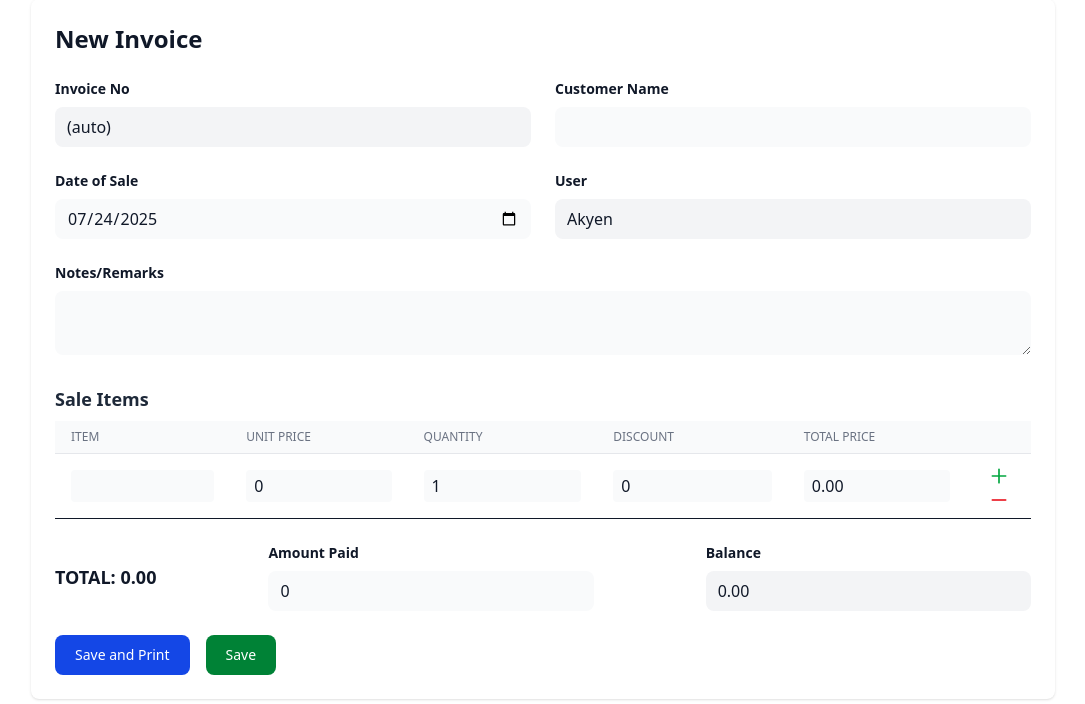
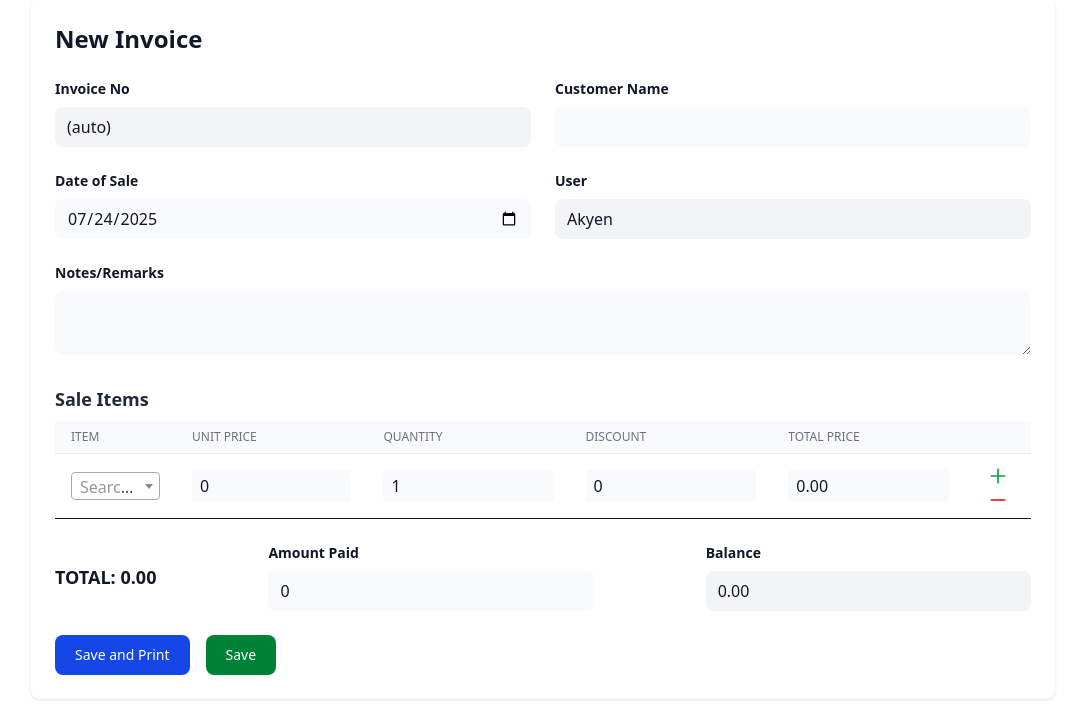
Before and after one commit to akyensamuel/Sales-App-muti-tenant-system, a Django app: page /sales/sales_entry/ in a window 1280 px wide. Shown: the part 129-833 px from the top of the page, without its empty margins (97-1182 px from the left). Run offline with Django 5.2, Linux system fonts and the light colour scheme; a user stored in the database is signed in; data comes from the database, SQL or seed files in the repository; style sheets or scripts are compiled from the project's sources; some libraries are stand-ins or nearby versions.

Commit message:
for local use only

```diff
--- a/sales_app/forms.py
+++ b/sales_app/forms.py
@@ -1,3 +1,4 @@
+# sales_app/forms.py
 from django import forms
 from .models import Invoice, Sale, Product
 
@@ -12,7 +13,6 @@ class ProductForm(forms.ModelForm):
         }
 
 
-
 class InvoiceForm(forms.ModelForm):
     class Meta:
         model = Invoice
@@ -25,14 +25,60 @@ class InvoiceForm(forms.ModelForm):
             'amount_paid': forms.NumberInput(attrs={'class': 'form-control', 'step': '0.01'}),
         }
 
+
 class SaleForm(forms.ModelForm):
+    # --- Override the 'item' field here ---
+    # Define it as a ModelChoiceField directly in the form class, not in Meta.widgets
+    item = forms.ModelChoiceField(
+        queryset=Product.objects.all().order_by('name'),
+        empty_label="enter item...",
+        required=False,
+        # You can optionally specify the widget and its attributes here if needed,
+        # although widget_tweaks in the template usually handles styling.
+        # widget=forms.Select(attrs={'class': 'form-control'})
+    )
+    # --- End of field override ---
+
     class Meta:
         model = Sale
         fields = ['item', 'unit_price', 'quantity', 'discount', 'total_price']
+        # --- Remove 'item' from widgets dictionary ---
         widgets = {
-            'item': forms.TextInput(attrs={'class': 'form-control'}),
+            # 'item': forms.ModelChoiceField(...), # <-- Remove this line
             'unit_price': forms.NumberInput(attrs={'class': 'form-control', 'step': '0.01'}),
             'quantity': forms.NumberInput(attrs={'class': 'form-control'}),
             'discount': forms.NumberInput(attrs={'class': 'form-control', 'step': '0.01'}),
             'total_price': forms.NumberInput(attrs={'class': 'form-control', 'readonly': 'readonly'}),
         }
+
+    # --- Add the clean_item method ---
+    def clean_item(self):
+        """
+        Convert the selected Product instance back to its name string
+        for saving into the Sale.item CharField.
+        """
+        data = self.cleaned_data['item']
+        # data is either a Product instance or None
+        if data:
+            return data.name # Return the name of the product
+        return data # Return None if no product was selected
+
+    # --- Add the __init__ method ---
+    def __init__(self, *args, **kwargs):
+        super().__init__(*args, **kwargs)
+        # If this form is for editing an existing Sale instance
+        if self.instance and self.instance.pk and self.instance.item:
+            try:
+                # Try to find the Product object whose name matches the Sale.item string
+                product = Product.objects.get(name=self.instance.item)
+                # Set the initial value of the 'item' field to this Product instance
+                self.initial['item'] = product
+            except Product.DoesNotExist:
+                # If the name in Sale.item doesn't match any current Product,
+                # the field will just be blank/empty_label, which is fine.
+                pass
+        # Ensure the 'item' field has the correct classes applied via widget_tweaks
+        # The widget_tweaks filter in the template handles the 'form-control' class.
+        # If you needed to set it here, you could do:
+        # if 'item' in self.fields:
+        #     self.fields['item'].widget.attrs.update({'class': 'form-control'})
--- a/sales_app/templates/sales_app/sales_entry.html
+++ b/sales_app/templates/sales_app/sales_entry.html
@@ -90,6 +90,7 @@
         </div>
     </form>
 </div>
+
 <!-- Load jQuery and Select2 before custom JS -->
 <script src="{% static 'sales_app/js/jquery.min.js' %}"></script>
 <link href="{% static 'sales_app/css/select2.min.css' %}" rel="stylesheet" />
@@ -97,6 +98,7 @@
 <script>
 $(document).ready(function() {
     const STORAGE_KEY = 'sales_entry_form_data_v1';
+
     function updateRowTotal(row) {
         const unitPrice = row.querySelector('.unit-price');
         const quantity = row.querySelector('.quantity');
@@ -109,6 +111,7 @@ $(document).ready(function() {
             totalPrice.value = ((up * qty) - disc).toFixed(2);
         }
     }
+
     function updateTotals() {
         // Update all row totals first
         document.querySelectorAll('#items-table-body tr').forEach(function(row) {
@@ -129,7 +132,9 @@ $(document).ready(function() {
             balanceField.value = (grandTotal - paid).toFixed(2);
         }
     }
+
     function bindRowInputs(row) {
+        // Bind input event listeners
         row.querySelectorAll('.unit-price, .quantity, .discount').forEach(function(input) {
             input.addEventListener('input', function() {
                 updateRowTotal(row);
@@ -137,7 +142,8 @@ $(document).ready(function() {
                 saveFormToStorage();
             });
         });
-        // Save on item select change
+
+        // Handle item select
         const itemInput = row.querySelector('select[name*="item"]');
         if (itemInput) {
             itemInput.addEventListener('change', function() {
@@ -145,10 +151,11 @@ $(document).ready(function() {
                 updateTotals();
                 saveFormToStorage();
             });
-            // Initialize Select2 for product autocomplete
+
+            // Initialize Select2
             $(itemInput).select2({
                 ajax: {
-                    url: '/api/products/',
+                    url: '/sales/api/products/',
                     dataType: 'json',
                     delay: 250,
                     data: function(params) {
@@ -167,20 +174,61 @@ $(document).ready(function() {
                 placeholder: 'Search product...',
                 allowClear: true
             });
-            // On product select, update unit price
+
+            // Handle Select2 selection
             $(itemInput).on('select2:select', function(e) {
                 var data = e.params.data;
-                var unitPriceInput = row.querySelector('.unit-price');
-                if (unitPriceInput && data.unit_price) {
-                    unitPriceInput.value = data.unit_price;
-                    updateRowTotal(row);
+                console.log("DEBUG: select2:select event fired for itemInput:", itemInput);
+                console.log("DEBUG: Selected item data received:", data);
+
+                var rowElement = itemInput.closest('tr');
+                if (!rowElement) {
+                    console.error("DEBUG: Could not find parent row for itemInput");
+                    return;
+                }
+                console.log("DEBUG: Found parent row element:", rowElement);
+
+                var unitPriceInput = rowElement.querySelector('.unit-price');
+                console.log("DEBUG: Found unitPriceInput element:", unitPriceInput);
+                console.log("DEBUG: unitPriceInput current value (before setting):", unitPriceInput ? unitPriceInput.value : 'N/A');
+
+                if (unitPriceInput && data.unit_price !== undefined && data.unit_price !== null) {
+                    console.log("DEBUG: Conditions met. Attempting to set unit price to:", data.unit_price);
+
+                    var priceToSet = data.unit_price;
+                    unitPriceInput.value = priceToSet;
+                    console.log("DEBUG: Set unitPriceInput.value to:", priceToSet);
+
+                    unitPriceInput.setAttribute('value', priceToSet);
+                    console.log("DEBUG: Set unitPriceInput 'value' attribute to:", priceToSet);
+
+                    var inputEvent = new Event('input', {
+                        bubbles: true,
+                        cancelable: true
+                    });
+                    var changeEvent = new Event('change', {
+                        bubbles: true,
+                        cancelable: true
+                    });
+                    console.log("DEBUG: Dispatching 'input' event on unitPriceInput");
+                    unitPriceInput.dispatchEvent(inputEvent);
+                    console.log("DEBUG: Dispatching 'change' event on unitPriceInput");
+                    unitPriceInput.dispatchEvent(changeEvent);
+
+                    console.log("DEBUG: unitPriceInput value immediately after setting and events:", unitPriceInput.value);
+
+                    updateRowTotal(rowElement);
                     updateTotals();
+                } else {
+                    console.log("DEBUG: Condition failed. unitPriceInput exists:", !!unitPriceInput, "| data.unit_price:", data.unit_price);
+                    if (!data.unit_price) {
+                        console.log("DEBUG: data.unit_price is missing or falsy. Available data keys and values:", data);
+                    }
                 }
             });
         }
     }
 
-    // Dynamic add/remove row for formset with localStorage persistence
     function saveFormToStorage() {
         const rows = [];
         document.querySelectorAll('#items-table-body tr').forEach(function(row) {
@@ -206,26 +254,50 @@ $(document).ready(function() {
         try {
             const parsed = JSON.parse(data);
             if (parsed.invoiceFields) {
-                if (document.getElementById('id_customer_name')) document.getElementById('id_customer_name').value = parsed.invoiceFields.customer_name;
-                if (document.getElementById('id_date_of_sale')) document.getElementById('id_date_of_sale').value = parsed.invoiceFields.date_of_sale;
-                if (document.getElementById('id_notes')) document.getElementById('id_notes').value = parsed.invoiceFields.notes;
-                if (document.getElementById('id_amount_paid')) document.getElementById('id_amount_paid').value = parsed.invoiceFields.amount_paid;
+                // Restore invoice fields
+                if (parsed.invoiceFields.customer_name) {
+                    const customerNameField = document.getElementById('id_customer_name');
+                    if (customerNameField) customerNameField.value = parsed.invoiceFields.customer_name;
                 }
+                if (parsed.invoiceFields.date_of_sale) {
+                    const dateField = document.getElementById('id_date_of_sale');
+                    if (dateField) dateField.value = parsed.invoiceFields.date_of_sale;
+                }
+                if (parsed.invoiceFields.notes) {
+                    const notesField = document.getElementById('id_notes');
+                    if (notesField) notesField.value = parsed.invoiceFields.notes;
+                }
+                if (parsed.invoiceFields.amount_paid) {
+                    const amountPaidField = document.getElementById('id_amount_paid');
+                    if (amountPaidField) amountPaidField.value = parsed.invoiceFields.amount_paid;
+                }
+            }
+
             if (Array.isArray(parsed.rows) && parsed.rows.length > 0) {
                 const tableBody = document.getElementById('items-table-body');
-                let totalForms = document.getElementById('id_form-TOTAL_FORMS');
-                if (!totalForms) {
-                    totalForms = document.querySelector('input[name*="TOTAL_FORMS"]');
+                let totalForms = document.getElementById('id_form-TOTAL_FORMS') ||
+                                document.querySelector('input[name*="TOTAL_FORMS"]') ||
+                                document.querySelector('input[name$="-TOTAL_FORMS"]');
+
+                const templateRow = document.getElementById('template-row');
+                const templateRowExists = templateRow !== null;
+
+                // Remove existing data rows, but keep the first one (form-0) and the template row
+                for (let i = tableBody.children.length - 1; i >= 0; i--) {
+                    const child = tableBody.children[i];
+                    if (i === 0 || (templateRowExists && child === templateRow)) {
+                        continue;
                     }
-                if (!totalForms) {
-                    totalForms = document.querySelector('input[name$="-TOTAL_FORMS"]');
+                    tableBody.removeChild(child);
                 }
-                while (tableBody.children.length > 1) tableBody.removeChild(tableBody.lastChild);
+
+                // Populate the first existing row (form-0) with data from parsed.rows[0]
+                if (tableBody.children.length > 0) {
                     const firstRow = tableBody.children[0];
                     const first = parsed.rows[0];
                     if (firstRow && first) {
-                    const itemInput = firstRow.querySelector('input[name*="item"]');
-                    if (itemInput) itemInput.value = first.item;
+                        const itemElement = firstRow.querySelector('select[name*="item"]') || firstRow.querySelector('input[name*="item"]');
+                        if (itemElement) itemElement.value = first.item;
                         const unitPriceInput = firstRow.querySelector('.unit-price');
                         if (unitPriceInput) unitPriceInput.value = first.unitPrice;
                         const quantityInput = firstRow.querySelector('.quantity');
@@ -235,28 +307,39 @@ $(document).ready(function() {
                         const totalPriceInput = firstRow.querySelector('.total-price');
                         if (totalPriceInput) totalPriceInput.value = first.totalPrice;
                     }
+                }
+
+                // For each additional row needed, add a new one and populate it
                 for (let i = 1; i < parsed.rows.length; i++) {
                     addNewRow();
-                    const row = tableBody.children[i];
-                    const r = parsed.rows[i];
-                    if (row && r) {
-                        const itemInput = row.querySelector('input[name*="item"]');
-                        if (itemInput) itemInput.value = r.item;
-                        const unitPriceInput = row.querySelector('.unit-price');
-                        if (unitPriceInput) unitPriceInput.value = r.unitPrice;
-                        const quantityInput = row.querySelector('.quantity');
-                        if (quantityInput) quantityInput.value = r.quantity;
-                        const discountInput = row.querySelector('.discount');
-                        if (discountInput) discountInput.value = r.discount;
-                        const totalPriceInput = row.querySelector('.total-price');
-                        if (totalPriceInput) totalPriceInput.value = r.totalPrice;
+                    const rows = tableBody.querySelectorAll('.form-row');
+                    const newRow = rows[rows.length - 1];
+                    const rowData = parsed.rows[i];
+
+                    if (newRow && rowData) {
+                        const itemElement = newRow.querySelector('select[name*="item"]') || newRow.querySelector('input[name*="item"]');
+                        if (itemElement) itemElement.value = rowData.item;
+                        const unitPriceInput = newRow.querySelector('.unit-price');
+                        if (unitPriceInput) unitPriceInput.value = rowData.unitPrice;
+                        const quantityInput = newRow.querySelector('.quantity');
+                        if (quantityInput) quantityInput.value = rowData.quantity;
+                        const discountInput = newRow.querySelector('.discount');
+                        if (discountInput) discountInput.value = rowData.discount;
+                        const totalPriceInput = newRow.querySelector('.total-price');
+                        if (totalPriceInput) totalPriceInput.value = rowData.totalPrice;
                     }
                 }
+
+                // Update the management form TOTAL_FORMS count
                 if (totalForms) {
                     totalForms.value = parsed.rows.length.toString();
                 }
+
+                // Re-bind event listeners to all rows
                 document.querySelectorAll('#items-table-body tr').forEach(function(row) {
+                    if (row.id !== 'template-row') {
                         bindRowInputs(row);
+                    }
                 });
             }
         } catch (e) {
@@ -300,6 +383,7 @@ $(document).ready(function() {
         updateTotals();
     }
 
+    // Event listeners
     const amountPaidInput = document.getElementById('id_amount_paid');
     if (amountPaidInput) {
         amountPaidInput.addEventListener('input', function() {
@@ -307,6 +391,7 @@ $(document).ready(function() {
             saveFormToStorage();
         });
     }
+
     ['id_customer_name', 'id_date_of_sale', 'id_notes'].forEach(function(id) {
         const el = document.getElementById(id);
         if (el) {
@@ -314,25 +399,31 @@ $(document).ready(function() {
             el.addEventListener('change', saveFormToStorage);
         }
     });
+
     // Bind all initial rows
     document.querySelectorAll('#items-table-body tr').forEach(function(row) {
+        if (row.id !== 'template-row') {
             bindRowInputs(row);
+        }
     });
+
     // Restore from localStorage if present
     restoreFormFromStorage();
     updateTotals();
+
     // Add row logic (event delegation for all add-row buttons)
     document.getElementById('items-table-body').addEventListener('click', function(e) {
         if (e.target.closest('.add-row')) {
             saveFormToStorage();
             addNewRow();
-            // Re-bind Select2 and input listeners for the new row
             var rows = document.querySelectorAll('#items-table-body tr');
             var lastRow = rows[rows.length - 1];
             bindRowInputs(lastRow);
             saveFormToStorage();
         }
     });
+
+    // Remove row logic
     document.getElementById('items-table-body').addEventListener('click', function(e) {
         if (e.target.closest('.remove-row')) {
             const row = e.target.closest('tr');
@@ -354,6 +445,8 @@ $(document).ready(function() {
             }
         }
     });
+
+    // Form submission
     document.getElementById('sales-form').addEventListener('submit', function() {
         const tableBody = document.getElementById('items-table-body');
         const rows = Array.from(tableBody.querySelectorAll('tr')).filter(row => row.id !== 'template-row');
--- a/sales_app/urls.py
+++ b/sales_app/urls.py
@@ -17,4 +17,5 @@ urlpatterns = [
     path('products/add/', views.add_product, name='add_product'),
     path('products/edit/<int:product_id>/', views.edit_product, name='edit_product'),
     path('products/delete/<int:product_id>/', views.delete_product, name='delete_product'),
+    path('api/products/', views.product_search_api, name='product_search_api')
 ]
--- a/sales_app/views.py
+++ b/sales_app/views.py
@@ -1,3 +1,8 @@
+from django.http import JsonResponse
+from .models import Product
+
+
+
 # Product management views
 def is_manager(user):
     return user.is_authenticated and user.groups.filter(name='Managers').exists()
@@ -127,7 +132,7 @@ def delete_product(request, product_id):
 def product_autocomplete(request):
     q = request.GET.get('q', '')
     products = Product.objects.filter(name__icontains=q)[:10]
-    data = [{'id': p.id, 'name': p.name, 'unit_price': str(p.unit_price)} for p in products]
+    data = [{'id': p.id, 'name': p.name, 'unit_price': str(p.price)} for p in products]
     return JsonResponse(data, safe=False)
 
 def login_view(request):
@@ -421,3 +426,39 @@ def edit_sale(request, sale_id):
     else:
         form = SaleForm(instance=sale)
     return render(request, 'sales_app/edit_sale.html', {'form': form})
+
+
+def product_search_api(request):
+    """
+    API endpoint for Select2 product search.
+    Expects a 'q' GET parameter for the search term.
+    Returns JSON list of matching products with id, name, and price.
+    """
+    if request.method == 'GET':
+        query = request.GET.get('q', '').strip()
+        # Filter products based on the query
+        if query:
+            # Search for products whose name contains the query (case-insensitive)
+            # You might want to adjust the filter logic (e.g., startswith, icontains, full-text search)
+            products = Product.objects.filter(name__icontains=query)[:20] # Limit results for performance
+        else:
+            # Optionally, return top N products if no query (less common for search)
+            # products = Product.objects.all()[:10]
+            products = Product.objects.none() # Return empty if no query
+
+        # Serialize the data into a list of dictionaries
+        # Select2 expects 'id' and 'text'. We'll add 'unit_price' for our JS.
+        data = [
+            {
+                'id': product.id,
+                'text': product.name, # This is what Select2 displays
+                'price': str(product.price) # Convert Decimal to string for JSON, match JS expectation
+            }
+            for product in products
+        ]
+
+        # Return the JSON response. safe=False is needed when serializing non-dict objects (like a list).
+        return JsonResponse(data, safe=False)
+
+    # Although Select2 typically uses GET, returning an empty list for other methods is safe.
+    return JsonResponse([], safe=False)
```
Lines whose indentation alone changed are shown as unchanged.
